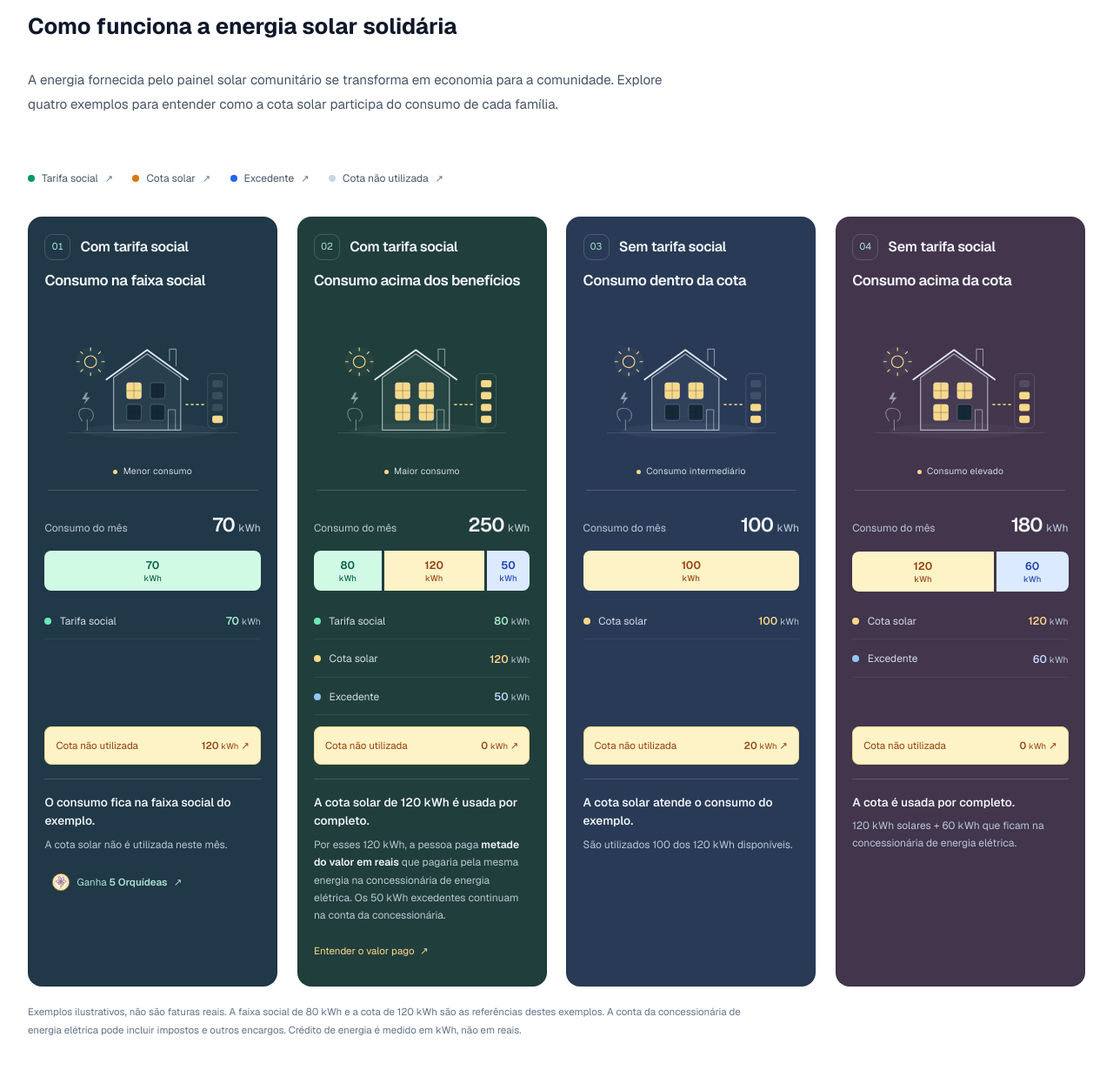
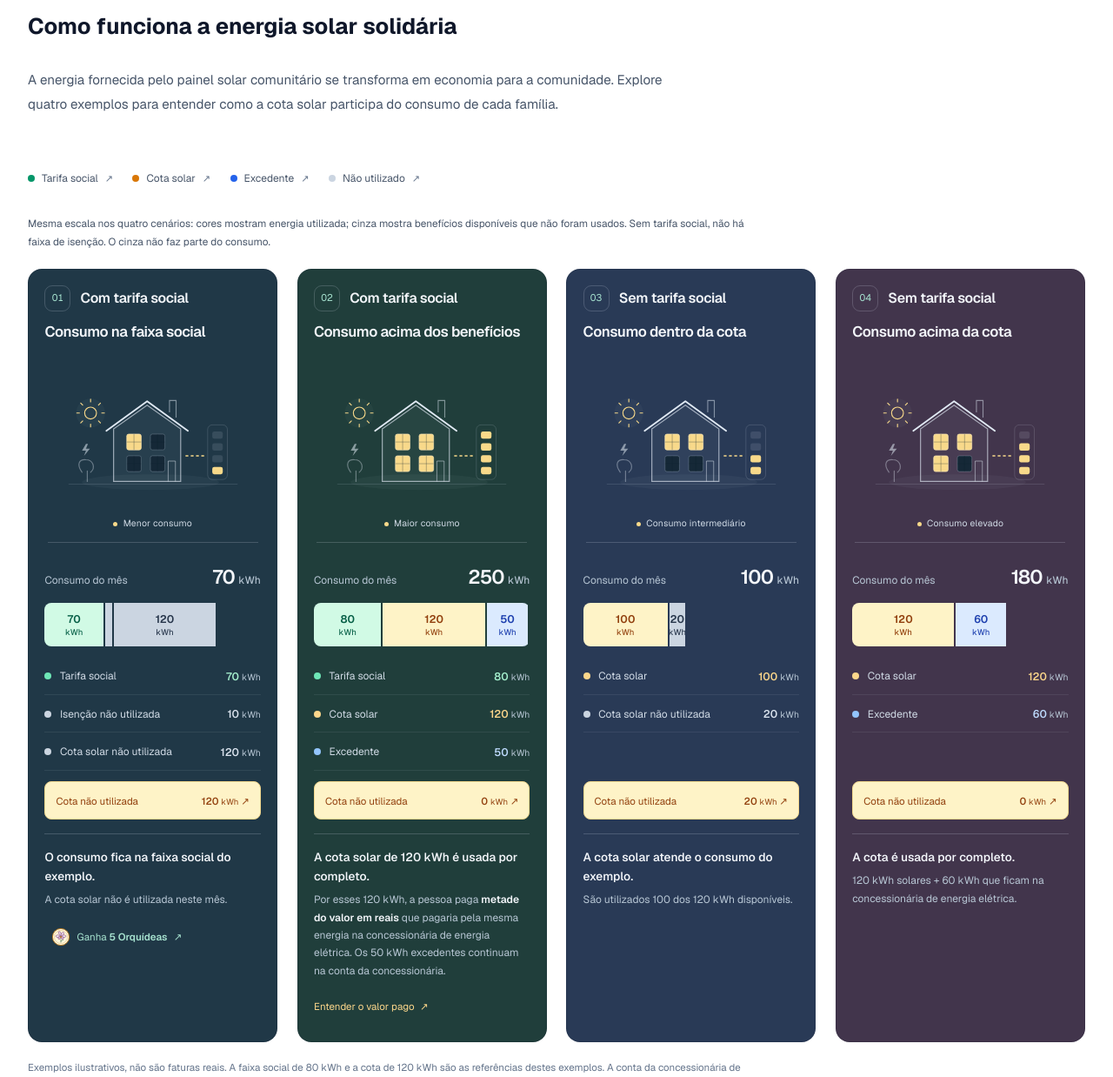
Before and after one commit to brunav1dal/Portal-Jardim-Bot-nico, a Flask app: page / in a window 1280 px wide. Shown: the part 2901-4139 px from the top of the page at 87% size. Run offline with Flask 3, Linux system fonts and the light colour scheme.

Commit message:
Compara cenarios com escala comum e beneficios nao utilizados em cinza

```diff
--- a/docs/static/js/cenarios-solares.js
+++ b/docs/static/js/cenarios-solares.js
@@ -1,5 +1,7 @@
 (() => {
   const explanations = {
+    nao_utilizado: ['O que significa o cinza?', 'O cinza mostra um benefício disponível que não foi utilizado. No primeiro cenário: 10 kWh da faixa de isenção e 120 kWh da cota solar. No terceiro: 20 kWh da cota solar. Isenção não utilizada não é crédito solar; o saldo da cota solar segue as regras do programa. Os trechos cinza não entram no consumo indicado no card.'],
+    isencao_saldo: ['Isenção não utilizada: 10 kWh', 'Neste exemplo, a faixa de isenção é de 80 kWh e o consumo é de 70 kWh. Por isso, 70 kWh aparecem em verde e os 10 kWh restantes aparecem em cinza. Esses 10 kWh não foram consumidos: não são cobrança, energia solar ou crédito solar acumulado. Nos cenários sem tarifa social, essa faixa de isenção não se aplica.'],
     cota: ['Cota do painel solar comunitário', 'É a energia fornecida pelo painel solar comunitário e destinada ao beneficiário no mês. Nestes exemplos, a cota é de 120 kWh. A energia solar utilizada custa metade da tarifa por kWh equivalente da concessionária de energia elétrica. O valor depende da quantidade de energia solar efetivamente utilizada.'],
     preco: ['Quanto custa a energia da cota?', 'A tarifa da energia fornecida pelo painel solar comunitário é 50% da tarifa por kWh equivalente da concessionária de energia elétrica. Exemplo hipotético: se a tarifa equivalente é R$ 1,00/kWh, a energia solar custa R$ 0,50/kWh. Usar 120 kWh solares custaria R$ 60,00, em vez de R$ 120,00 pela mesma quantidade de energia. Essa comparação é da energia: não significa reduzir pela metade toda a fatura, que pode incluir excedente, impostos e outros encargos.'],
     social: ['O que é tarifa social?', 'É um benefício aplicado à conta de energia de famílias elegíveis. Neste esquema, a faixa ilustrada é de até 80 kWh. Ela é diferente da cota solar: a faixa atendida pela tarifa social não é novamente atendida pela cota. A situação real depende do cadastro e da fatura da concessionária de energia elétrica.'],
--- a/static/css/solar-scenarios.css
+++ b/static/css/solar-scenarios.css
@@ -149,3 +149,13 @@
 @media (prefers-reduced-motion: no-preference) {
   .scenario-segment:hover::before, .scenario-segment:focus-visible::before { animation: scenario-quick-fill .4s ease-out forwards; }
 }
+
+/* Shared scale separates actual consumption from unused benefit capacity. */
+.scenario-bar { display: grid; grid-template-columns: repeat(250, minmax(0, 1fr)); gap: 0; min-height: 50px; background: transparent; }
+.scenario-bar .scenario-segment { border-right: 2px solid transparent; background-clip: padding-box; min-height: 50px; }
+.scenario-bar .scenario-unused { background-color: #cbd5e1; color: #27364b; }
+.scenario-segment-compact > span { visibility: hidden; }
+.scenario-scale-note { margin: -.2rem 0 1.25rem; max-width: 850px; font-size: .74rem; line-height: 1.8; color: var(--text-secondary); }
+.scenario-card .scenario-breakdown-row:has(.scenario-unused) strong { color: #dbe4ef; }
+.scenario-card .scenario-breakdown-row > span:nth-child(2) { flex: 1; min-width: 0; }
+.scenario-card .scenario-breakdown-row strong { flex-shrink: 0; }
--- a/static/js/cenarios-solares.js
+++ b/static/js/cenarios-solares.js
@@ -1,5 +1,7 @@
 (() => {
   const explanations = {
+    nao_utilizado: ['O que significa o cinza?', 'O cinza mostra um benefício disponível que não foi utilizado. No primeiro cenário: 10 kWh da faixa de isenção e 120 kWh da cota solar. No terceiro: 20 kWh da cota solar. Isenção não utilizada não é crédito solar; o saldo da cota solar segue as regras do programa. Os trechos cinza não entram no consumo indicado no card.'],
+    isencao_saldo: ['Isenção não utilizada: 10 kWh', 'Neste exemplo, a faixa de isenção é de 80 kWh e o consumo é de 70 kWh. Por isso, 70 kWh aparecem em verde e os 10 kWh restantes aparecem em cinza. Esses 10 kWh não foram consumidos: não são cobrança, energia solar ou crédito solar acumulado. Nos cenários sem tarifa social, essa faixa de isenção não se aplica.'],
     cota: ['Cota do painel solar comunitário', 'É a energia fornecida pelo painel solar comunitário e destinada ao beneficiário no mês. Nestes exemplos, a cota é de 120 kWh. A energia solar utilizada custa metade da tarifa por kWh equivalente da concessionária de energia elétrica. O valor depende da quantidade de energia solar efetivamente utilizada.'],
     preco: ['Quanto custa a energia da cota?', 'A tarifa da energia fornecida pelo painel solar comunitário é 50% da tarifa por kWh equivalente da concessionária de energia elétrica. Exemplo hipotético: se a tarifa equivalente é R$ 1,00/kWh, a energia solar custa R$ 0,50/kWh. Usar 120 kWh solares custaria R$ 60,00, em vez de R$ 120,00 pela mesma quantidade de energia. Essa comparação é da energia: não significa reduzir pela metade toda a fatura, que pode incluir excedente, impostos e outros encargos.'],
     social: ['O que é tarifa social?', 'É um benefício aplicado à conta de energia de famílias elegíveis. Neste esquema, a faixa ilustrada é de até 80 kWh. Ela é diferente da cota solar: a faixa atendida pela tarifa social não é novamente atendida pela cota. A situação real depende do cadastro e da fatura da concessionária de energia elétrica.'],
--- a/templates/base.html
+++ b/templates/base.html
@@ -5,8 +5,8 @@
   <meta name="viewport" content="width=device-width, initial-scale=1.0">
   <meta name="description" content="Banco Comunitário Jardim Botânico - Transparência e gestão de energia solar comunitária">
   <title>{% block title %}Banco Comunitário Jardim Botânico{% endblock %}</title>
-  <link rel="stylesheet" href="{{ url_for('static', filename='css/style.css', v='solar-bars-20261028') }}">
-  <link rel="stylesheet" href="{{ url_for('static', filename='css/solar-scenarios.css', v='bars-20261028') }}">
+  <link rel="stylesheet" href="{{ url_for('static', filename='css/style.css', v='solar-unused-20261028') }}">
+  <link rel="stylesheet" href="{{ url_for('static', filename='css/solar-scenarios.css', v='unused-20261028') }}">
   <script src="https://cdn.jsdelivr.net/npm/chart.js@4.4.7/dist/chart.umd.min.js"></script>
   <link rel="stylesheet" href="https://unpkg.com/leaflet@1.9.4/dist/leaflet.css" />
   <script src="https://unpkg.com/leaflet@1.9.4/dist/leaflet.js"></script>
--- a/templates/index.html
+++ b/templates/index.html
@@ -161,7 +161,8 @@
   <section class="section" id="como-funciona">
     <h2 class="section-title">Como funciona a energia solar solidária</h2>
     <p class="scenario-intro">A energia fornecida pelo painel solar comunitário se transforma em economia para a comunidade. Explore quatro exemplos para entender como a cota solar participa do consumo de cada família.</p>
-    <div class="scenario-legend" role="group" aria-label="Entenda os conceitos"><button type="button" class="scenario-legend-item" data-solar-topic="social" aria-haspopup="dialog" aria-controls="solarExplanation" ><span class="scenario-dot scenario-social"></span>Tarifa social<span aria-hidden="true">↗</span></button><button type="button" class="scenario-legend-item" data-solar-topic="cota" aria-haspopup="dialog" aria-controls="solarExplanation" ><span class="scenario-dot scenario-solar"></span>Cota solar<span aria-hidden="true">↗</span></button><button type="button" class="scenario-legend-item" data-solar-topic="excedente" aria-haspopup="dialog" aria-controls="solarExplanation" ><span class="scenario-dot scenario-excess"></span>Excedente<span aria-hidden="true">↗</span></button><button type="button" class="scenario-legend-item" data-solar-topic="saldo" aria-haspopup="dialog" aria-controls="solarExplanation" ><span class="scenario-dot scenario-unused"></span>Cota não utilizada<span aria-hidden="true">↗</span></button></div>
+    <div class="scenario-legend" role="group" aria-label="Entenda os conceitos"><button type="button" class="scenario-legend-item" data-solar-topic="social" aria-haspopup="dialog" aria-controls="solarExplanation" ><span class="scenario-dot scenario-social"></span>Tarifa social<span aria-hidden="true">↗</span></button><button type="button" class="scenario-legend-item" data-solar-topic="cota" aria-haspopup="dialog" aria-controls="solarExplanation" ><span class="scenario-dot scenario-solar"></span>Cota solar<span aria-hidden="true">↗</span></button><button type="button" class="scenario-legend-item" data-solar-topic="excedente" aria-haspopup="dialog" aria-controls="solarExplanation" ><span class="scenario-dot scenario-excess"></span>Excedente<span aria-hidden="true">↗</span></button><button type="button" class="scenario-legend-item" data-solar-topic="nao_utilizado" aria-haspopup="dialog" aria-controls="solarExplanation" ><span class="scenario-dot scenario-unused"></span>Não utilizado<span aria-hidden="true">↗</span></button></div>
+    <p class="scenario-scale-note">Mesma escala nos quatro cenários: cores mostram energia utilizada; cinza mostra benefícios disponíveis que não foram usados. Sem tarifa social, não há faixa de isenção. O cinza não faz parte do consumo.</p>
     <div class="scenario-grid"><article class="scenario-card" aria-labelledby="scenarioTitle1">
       <header class="scenario-card-header"><span class="scenario-number">01</span><span class="scenario-category">Com tarifa social</span></header>
       <h4 id="scenarioTitle1">Consumo na faixa social</h4>
@@ -185,8 +186,8 @@
       <span class="scenario-usage-caption"><span class="scenario-usage-dot"></span>Menor consumo</span>
     </div>
       <div class="scenario-consumption"><span>Consumo do mês</span><strong>70 <small>kWh</small></strong></div>
-      <div class="scenario-bar" role="group" aria-label="Distribuição dos 70 kWh do cenário 1"><button type="button" class="scenario-segment scenario-social" data-solar-topic="social" aria-haspopup="dialog" aria-controls="solarExplanation" style="flex-grow:70;" aria-label="Cenário 1: Tarifa social, 70 kWh. Ver explicação"><span>70<small> kWh</small></span></button></div>
-      <div class="scenario-breakdown"><button type="button" class="scenario-breakdown-row" data-solar-topic="social" aria-haspopup="dialog" aria-controls="solarExplanation" ><span class="scenario-dot scenario-social"></span><span>Tarifa social</span><strong>70 <small>kWh</small></strong></button></div>
+      <div class="scenario-bar" role="group" aria-label="Consumo e benefícios do cenário 1; escala comum de 250 kWh"><button type="button" class="scenario-segment scenario-social" data-solar-topic="social" aria-haspopup="dialog" aria-controls="solarExplanation" style="grid-column:span 70;" aria-label="Cenário 1: Tarifa social, 70 kWh. Ver explicação"><span>70<small> kWh</small></span></button><button type="button" class="scenario-segment scenario-unused scenario-segment-compact" data-solar-topic="isencao_saldo" aria-haspopup="dialog" aria-controls="solarExplanation" style="grid-column:span 10;" aria-label="Isenção não utilizada: 10 kWh. Ver explicação" title="Isenção não utilizada: 10 kWh"><span>10<small> kWh</small></span></button><button type="button" class="scenario-segment scenario-unused" data-solar-topic="saldo" aria-haspopup="dialog" aria-controls="solarExplanation" style="grid-column:span 120;" aria-label="Cota solar não utilizada: 120 kWh. Ver explicação" title="Cota solar não utilizada: 120 kWh"><span>120<small> kWh</small></span></button></div>
+      <div class="scenario-breakdown"><button type="button" class="scenario-breakdown-row" data-solar-topic="social" aria-haspopup="dialog" aria-controls="solarExplanation" ><span class="scenario-dot scenario-social"></span><span>Tarifa social</span><strong>70 <small>kWh</small></strong></button><button type="button" class="scenario-breakdown-row" data-solar-topic="isencao_saldo" aria-haspopup="dialog" aria-controls="solarExplanation"><span class="scenario-dot scenario-unused"></span><span>Isenção não utilizada</span><strong>10 <small>kWh</small></strong></button><button type="button" class="scenario-breakdown-row" data-solar-topic="saldo" aria-haspopup="dialog" aria-controls="solarExplanation"><span class="scenario-dot scenario-unused"></span><span>Cota solar não utilizada</span><strong>120 <small>kWh</small></strong></button></div>
       <button type="button" class="scenario-balance" data-solar-topic="saldo" aria-haspopup="dialog" aria-controls="solarExplanation" ><span>Cota não utilizada</span><strong>120 <small>kWh</small><span aria-hidden="true"> ↗</span></strong></button>
       <footer class="scenario-result"><p>O consumo fica na faixa social do exemplo.</p><span>A cota solar não é utilizada neste mês.</span><button type="button" class="scenario-reward" data-solar-topic="orquideas" aria-haspopup="dialog" aria-controls="solarExplanation"><svg class="scenario-orchid-coin" width="22" height="22" viewBox="0 0 32 32" fill="none" aria-hidden="true" focusable="false"><circle cx="16" cy="16" r="14" fill="#fff7dd" stroke="#b7791f" stroke-width="1.4"/><circle cx="16" cy="16" r="11" stroke="#d6b267" stroke-width=".7"/><g stroke="#7c3d76" stroke-width=".8" stroke-linejoin="round"><path d="M16 15C11 10 11 6 14 7C16 7 17 11 16 15Z" fill="#e9d5e8"/><path d="M16 15C16 9 20 6 21 9C22 11 19 14 16 15Z" fill="#e9d5e8"/><path d="M16 15C21 11 26 13 24 16C22 18 19 16 16 15Z" fill="#f1e3ef"/><path d="M16 15C11 11 6 13 8 16C10 18 13 16 16 15Z" fill="#f1e3ef"/><path d="M16 15C11 15 10 19 13 20L16 18L19 20C22 19 21 15 16 15Z" fill="#d8b4d5"/></g><circle cx="16" cy="16" r="1.6" fill="#b7791f"/><path d="M16 20V25M16 23L20 21" stroke="#58805c" stroke-width="1" stroke-linecap="round"/></svg><span>Ganha <strong>5 Orquídeas</strong></span><span aria-hidden="true">↗</span></button></footer>
     </article><article class="scenario-card" aria-labelledby="scenarioTitle2">
@@ -212,7 +213,7 @@
       <span class="scenario-usage-caption"><span class="scenario-usage-dot"></span>Maior consumo</span>
     </div>
       <div class="scenario-consumption"><span>Consumo do mês</span><strong>250 <small>kWh</small></strong></div>
-      <div class="scenario-bar" role="group" aria-label="Distribuição dos 250 kWh do cenário 2"><button type="button" class="scenario-segment scenario-social" data-solar-topic="social" aria-haspopup="dialog" aria-controls="solarExplanation" style="flex-grow:80;" aria-label="Cenário 2: Tarifa social, 80 kWh. Ver explicação"><span>80<small> kWh</small></span></button><button type="button" class="scenario-segment scenario-solar" data-solar-topic="cota" aria-haspopup="dialog" aria-controls="solarExplanation" style="flex-grow:120;" aria-label="Cenário 2: Cota solar, 120 kWh. Ver explicação"><span>120<small> kWh</small></span></button><button type="button" class="scenario-segment scenario-excess" data-solar-topic="excedente" aria-haspopup="dialog" aria-controls="solarExplanation" style="flex-grow:50;" aria-label="Cenário 2: Excedente, 50 kWh. Ver explicação"><span>50<small> kWh</small></span></button></div>
+      <div class="scenario-bar" role="group" aria-label="Consumo e benefícios do cenário 2; escala comum de 250 kWh"><button type="button" class="scenario-segment scenario-social" data-solar-topic="social" aria-haspopup="dialog" aria-controls="solarExplanation" style="grid-column:span 80;" aria-label="Cenário 2: Tarifa social, 80 kWh. Ver explicação"><span>80<small> kWh</small></span></button><button type="button" class="scenario-segment scenario-solar" data-solar-topic="cota" aria-haspopup="dialog" aria-controls="solarExplanation" style="grid-column:span 120;" aria-label="Cenário 2: Cota solar, 120 kWh. Ver explicação"><span>120<small> kWh</small></span></button><button type="button" class="scenario-segment scenario-excess" data-solar-topic="excedente" aria-haspopup="dialog" aria-controls="solarExplanation" style="grid-column:span 50;" aria-label="Cenário 2: Excedente, 50 kWh. Ver explicação"><span>50<small> kWh</small></span></button></div>
       <div class="scenario-breakdown"><button type="button" class="scenario-breakdown-row" data-solar-topic="social" aria-haspopup="dialog" aria-controls="solarExplanation" ><span class="scenario-dot scenario-social"></span><span>Tarifa social</span><strong>80 <small>kWh</small></strong></button><button type="button" class="scenario-breakdown-row" data-solar-topic="cota" aria-haspopup="dialog" aria-controls="solarExplanation" ><span class="scenario-dot scenario-solar"></span><span>Cota solar</span><strong>120 <small>kWh</small></strong></button><button type="button" class="scenario-breakdown-row" data-solar-topic="excedente" aria-haspopup="dialog" aria-controls="solarExplanation" ><span class="scenario-dot scenario-excess"></span><span>Excedente</span><strong>50 <small>kWh</small></strong></button></div>
       <button type="button" class="scenario-balance" data-solar-topic="saldo" aria-haspopup="dialog" aria-controls="solarExplanation" ><span>Cota não utilizada</span><strong>0 <small>kWh</small><span aria-hidden="true"> ↗</span></strong></button>
       <footer class="scenario-result"><p>A cota solar de 120 kWh é usada por completo.</p><span>Por esses 120 kWh, a pessoa paga <strong>metade do valor em reais</strong> que pagaria pela mesma energia na concessionária de energia elétrica. Os 50 kWh excedentes continuam na conta da concessionária.</span><button type="button" class="scenario-price-detail" data-solar-topic="preco" aria-haspopup="dialog" aria-controls="solarExplanation">Entender o valor pago <span aria-hidden="true">↗</span></button></footer>
@@ -239,8 +240,8 @@
       <span class="scenario-usage-caption"><span class="scenario-usage-dot"></span>Consumo intermediário</span>
     </div>
       <div class="scenario-consumption"><span>Consumo do mês</span><strong>100 <small>kWh</small></strong></div>
-      <div class="scenario-bar" role="group" aria-label="Distribuição dos 100 kWh do cenário 3"><button type="button" class="scenario-segment scenario-solar" data-solar-topic="cota" aria-haspopup="dialog" aria-controls="solarExplanation" style="flex-grow:100;" aria-label="Cenário 3: Cota solar, 100 kWh. Ver explicação"><span>100<small> kWh</small></span></button></div>
-      <div class="scenario-breakdown"><button type="button" class="scenario-breakdown-row" data-solar-topic="cota" aria-haspopup="dialog" aria-controls="solarExplanation" ><span class="scenario-dot scenario-solar"></span><span>Cota solar</span><strong>100 <small>kWh</small></strong></button></div>
+      <div class="scenario-bar" role="group" aria-label="Consumo e benefícios do cenário 3; escala comum de 250 kWh"><button type="button" class="scenario-segment scenario-solar" data-solar-topic="cota" aria-haspopup="dialog" aria-controls="solarExplanation" style="grid-column:span 100;" aria-label="Cenário 3: Cota solar, 100 kWh. Ver explicação"><span>100<small> kWh</small></span></button><button type="button" class="scenario-segment scenario-unused" data-solar-topic="saldo" aria-haspopup="dialog" aria-controls="solarExplanation" style="grid-column:span 20;" aria-label="Cota solar não utilizada: 20 kWh. Ver explicação" title="Cota solar não utilizada: 20 kWh"><span>20<small> kWh</small></span></button></div>
+      <div class="scenario-breakdown"><button type="button" class="scenario-breakdown-row" data-solar-topic="cota" aria-haspopup="dialog" aria-controls="solarExplanation" ><span class="scenario-dot scenario-solar"></span><span>Cota solar</span><strong>100 <small>kWh</small></strong></button><button type="button" class="scenario-breakdown-row" data-solar-topic="saldo" aria-haspopup="dialog" aria-controls="solarExplanation"><span class="scenario-dot scenario-unused"></span><span>Cota solar não utilizada</span><strong>20 <small>kWh</small></strong></button></div>
       <button type="button" class="scenario-balance" data-solar-topic="saldo" aria-haspopup="dialog" aria-controls="solarExplanation" ><span>Cota não utilizada</span><strong>20 <small>kWh</small><span aria-hidden="true"> ↗</span></strong></button>
       <footer class="scenario-result"><p>A cota solar atende o consumo do exemplo.</p><span>São utilizados 100 dos 120 kWh disponíveis.</span></footer>
     </article><article class="scenario-card" aria-labelledby="scenarioTitle4">
@@ -266,7 +267,7 @@
       <span class="scenario-usage-caption"><span class="scenario-usage-dot"></span>Consumo elevado</span>
     </div>
       <div class="scenario-consumption"><span>Consumo do mês</span><strong>180 <small>kWh</small></strong></div>
-      <div class="scenario-bar" role="group" aria-label="Distribuição dos 180 kWh do cenário 4"><button type="button" class="scenario-segment scenario-solar" data-solar-topic="cota" aria-haspopup="dialog" aria-controls="solarExplanation" style="flex-grow:120;" aria-label="Cenário 4: Cota solar, 120 kWh. Ver explicação"><span>120<small> kWh</small></span></button><button type="button" class="scenario-segment scenario-excess" data-solar-topic="excedente" aria-haspopup="dialog" aria-controls="solarExplanation" style="flex-grow:60;" aria-label="Cenário 4: Excedente, 60 kWh. Ver explicação"><span>60<small> kWh</small></span></button></div>
+      <div class="scenario-bar" role="group" aria-label="Consumo e benefícios do cenário 4; escala comum de 250 kWh"><button type="button" class="scenario-segment scenario-solar" data-solar-topic="cota" aria-haspopup="dialog" aria-controls="solarExplanation" style="grid-column:span 120;" aria-label="Cenário 4: Cota solar, 120 kWh. Ver explicação"><span>120<small> kWh</small></span></button><button type="button" class="scenario-segment scenario-excess" data-solar-topic="excedente" aria-haspopup="dialog" aria-controls="solarExplanation" style="grid-column:span 60;" aria-label="Cenário 4: Excedente, 60 kWh. Ver explicação"><span>60<small> kWh</small></span></button></div>
       <div class="scenario-breakdown"><button type="button" class="scenario-breakdown-row" data-solar-topic="cota" aria-haspopup="dialog" aria-controls="solarExplanation" ><span class="scenario-dot scenario-solar"></span><span>Cota solar</span><strong>120 <small>kWh</small></strong></button><button type="button" class="scenario-breakdown-row" data-solar-topic="excedente" aria-haspopup="dialog" aria-controls="solarExplanation" ><span class="scenario-dot scenario-excess"></span><span>Excedente</span><strong>60 <small>kWh</small></strong></button></div>
       <button type="button" class="scenario-balance" data-solar-topic="saldo" aria-haspopup="dialog" aria-controls="solarExplanation" ><span>Cota não utilizada</span><strong>0 <small>kWh</small><span aria-hidden="true"> ↗</span></strong></button>
       <footer class="scenario-result"><p>A cota é usada por completo.</p><span>120 kWh solares + 60 kWh que ficam na concessionária de energia elétrica.</span></footer>
@@ -278,7 +279,7 @@
       <h3 id="solarExplanationTitle"></h3>
       <p id="solarExplanationText"></p>
     </dialog>
-    <script src="{{ url_for('static', filename='js/cenarios-solares.js', v='bars-20261028') }}" defer></script>
+    <script src="{{ url_for('static', filename='js/cenarios-solares.js', v='unused-20261028') }}" defer></script>
   </section>
 </div>
 {% endblock %}
```
Also changed, not shown: docs/index.html (+11 -10 lines), docs/static/css/solar-scenarios.css (+10 -0 lines).
